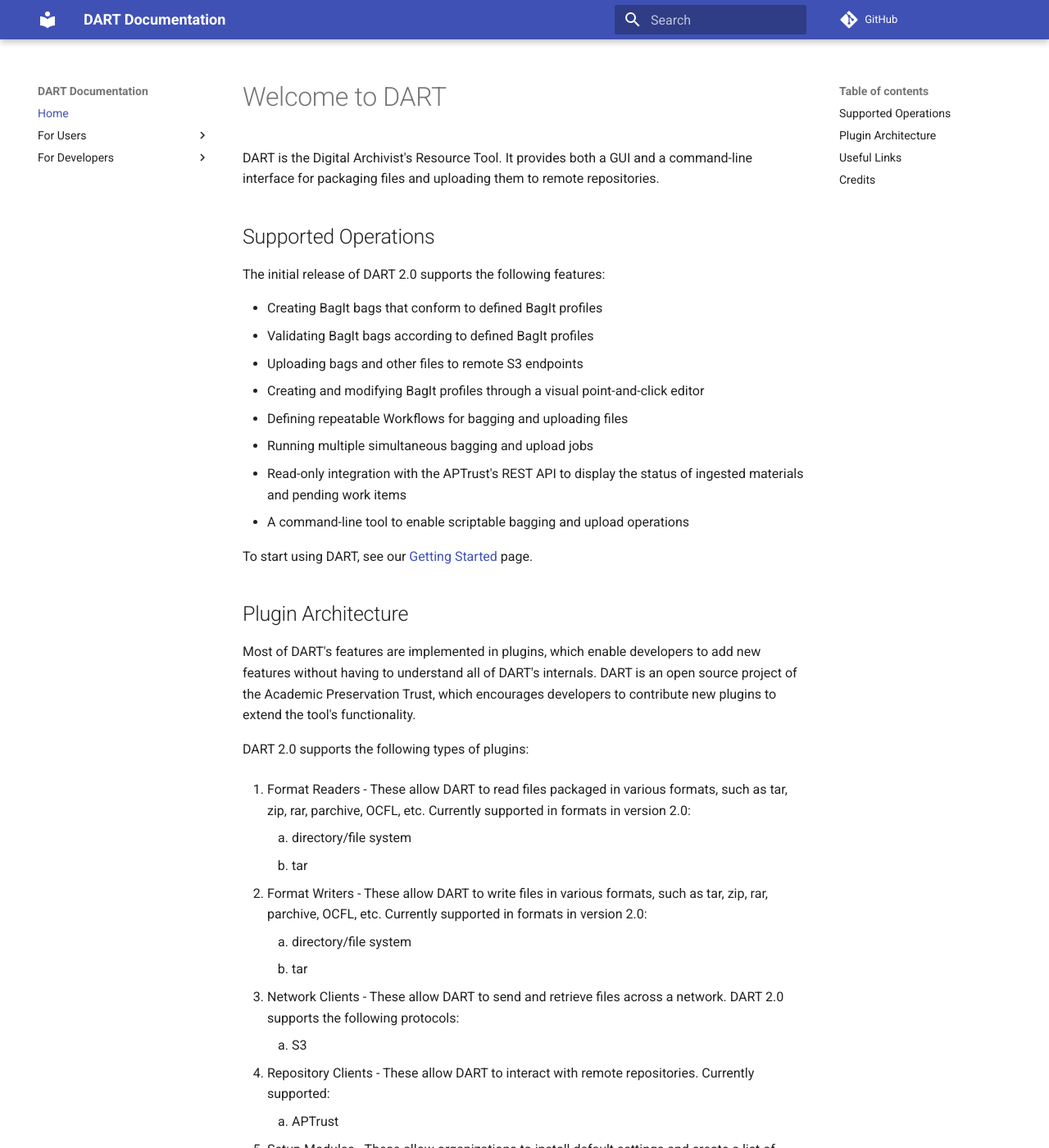
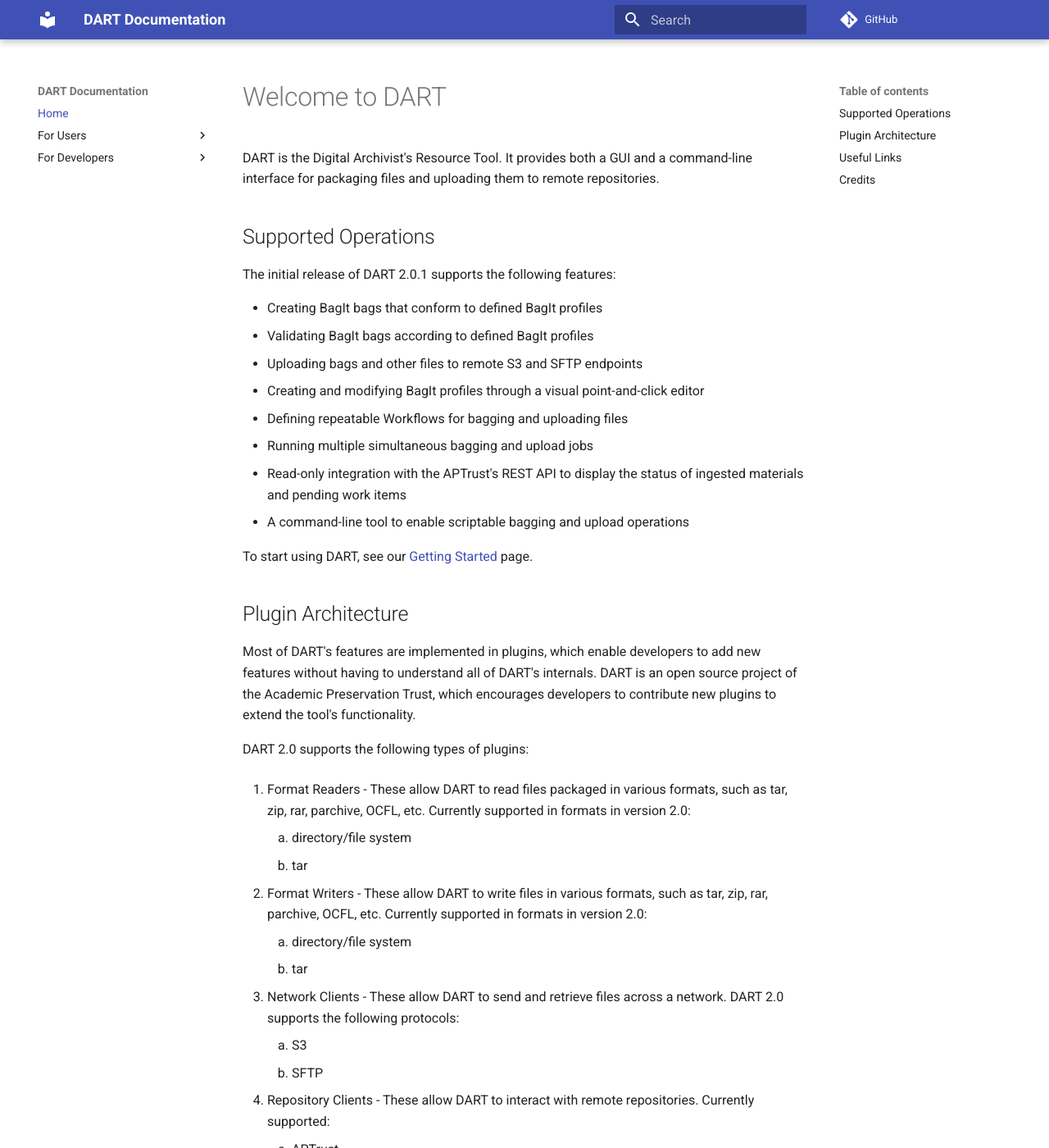
Before and after one commit to APTrust/dart-docs, an MkDocs documentation site: the page built from docs/index.md, in a window 1280 px wide and 1400 px high. Shown: the whole window at 82% size. Built offline with MkDocs 1.6.1 and Material for MkDocs 9.7.7, drawn with Linux system fonts in a browser that asks for light colours; comment, search, counter and statistics services are not loaded; some of the changed text lies outside the part shown.

Commit message:
Updated version and links to 2.0.1

```diff
--- a/docs/index.md
+++ b/docs/index.md
@@ -4,11 +4,11 @@
 
 ## Supported Operations
 
-The initial release of DART 2.0 supports the following features:
+The initial release of DART 2.0.1 supports the following features:
 
 * Creating BagIt bags that conform to defined BagIt profiles
 * Validating BagIt bags according to defined BagIt profiles
-* Uploading bags and other files to remote S3 endpoints
+* Uploading bags and other files to remote S3 and SFTP endpoints
 * Creating and modifying BagIt profiles through a visual point-and-click editor
 * Defining repeatable Workflows for bagging and uploading files
 * Running multiple simultaneous bagging and upload jobs
@@ -36,15 +36,19 @@
 1. Network Clients - These allow DART to send and retrieve files across a network. DART 2.0 supports the following protocols:
 
     1. S3
+    1. SFTP
 
 1. Repository Clients - These allow DART to interact with remote repositories. Currently supported:
 
     1. APTrust
 
-1. Setup Modules - These allow organizations to install default settings and create a list of simple questions to get local users up and running quickly. Currently supported:
+1. Setup Modules [DEPRECATED] - These allow organizations to install default settings and create a list of simple questions to get local users up and running quickly. Currently supported:
 
     1. APTrust
     1. DPN
+
+    Note that Setup modules are deprecated in favor of exporting and
+    importing settings. See [settings export](./users/settings/export.md)
 
 Writing DART plugins requires a working knowledge of JavaScript and HTML. If you're interested in developing DART plugins, see our [Developers](developers/index.md) page and our [full API documentation](https://aptrust.github.io/dart/).
 
```
Also changed, not shown: docs/users/getting_started.md (+3 -3 lines).
